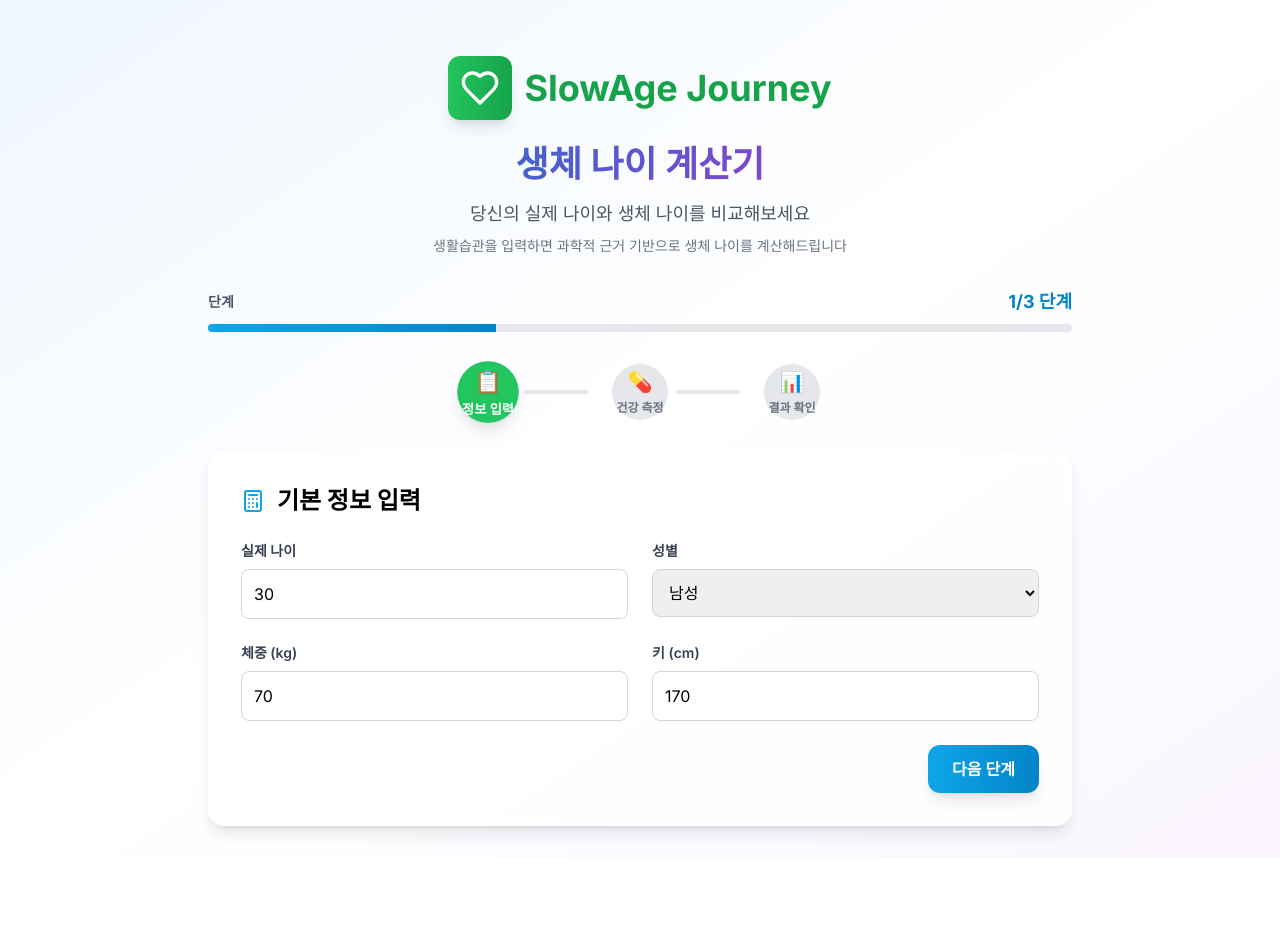
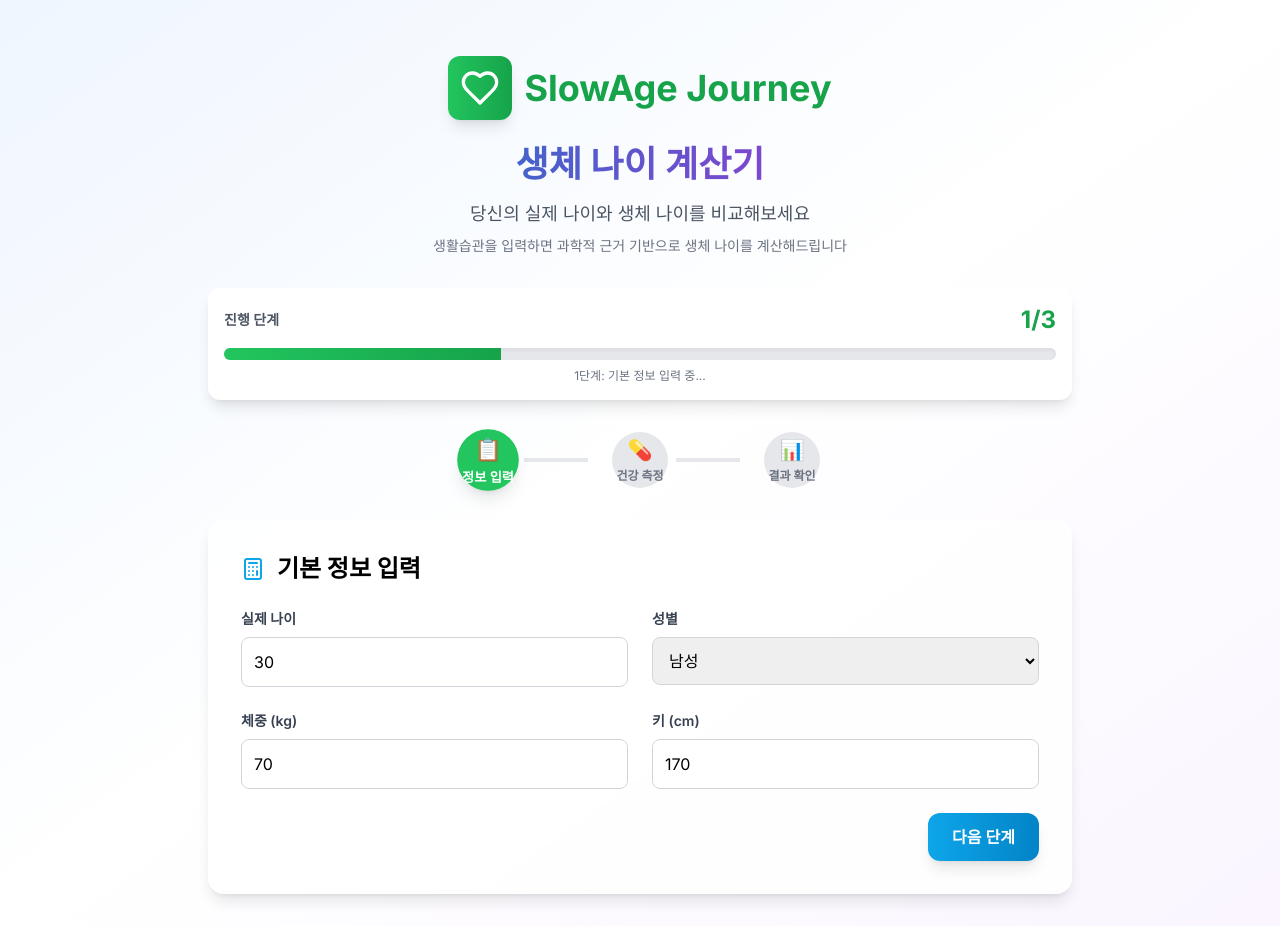
Before and after one commit to snoh/slowaging, a Next.js app: page / in a window 1280 px wide. Before the commit the page ends 858 px from the top, so only its background shows below. Built offline with nearby package versions, Linux system fonts and the light colour scheme.

Commit message:
UI/UX 개선: 진행 표시기를 카드로 강화하고 배경색을 더 진한 그린으로 변경

```diff
--- a/app/globals.css
+++ b/app/globals.css
@@ -10,7 +10,7 @@
   }
 
   body {
-    @apply bg-gradient-to-br from-green-50 via-white to-emerald-50 min-h-screen;
+    @apply bg-gradient-to-br from-emerald-100 via-green-50 to-emerald-50 min-h-screen;
   }
 }
 
--- a/app/page.tsx
+++ b/app/page.tsx
@@ -196,17 +196,22 @@ export default function BiologicalAgeCalculator() {
         </motion.div>
 
         {/* 진행 표시기 - 개선 */}
-        <div className="mb-8">
-          <div className="flex items-center justify-between mb-2">
-            <span className="text-sm font-semibold text-gray-600">단계</span>
-            <span className="text-lg font-bold text-primary-600">{step}/3 단계</span>
+        <div className="mb-8 bg-white rounded-xl p-4 shadow-lg">
+          <div className="flex items-center justify-between mb-3">
+            <span className="text-sm font-semibold text-gray-600">진행 단계</span>
+            <span className="text-2xl font-bold text-green-600">{step}/3</span>
           </div>
-          <div className="w-full h-2 bg-gray-200 rounded-full overflow-hidden">
+          <div className="w-full h-3 bg-gray-200 rounded-full overflow-hidden shadow-inner">
             <div
-              className="h-full bg-gradient-to-r from-primary-500 to-primary-600 transition-all duration-500"
+              className="h-full bg-gradient-to-r from-green-500 to-green-600 transition-all duration-700 shadow-lg"
               style={{ width: `${(step / 3) * 100}%` }}
             />
           </div>
+          <p className="text-xs text-gray-500 mt-2 text-center">
+            {step === 1 && '1단계: 기본 정보 입력 중...'}
+            {step === 2 && '2단계: 생활습관 측정 중...'}
+            {step === 3 && '3단계: 결과 확인 중...'}
+          </p>
         </div>
 
         {/* 진행 단계 아이콘 */}
```
